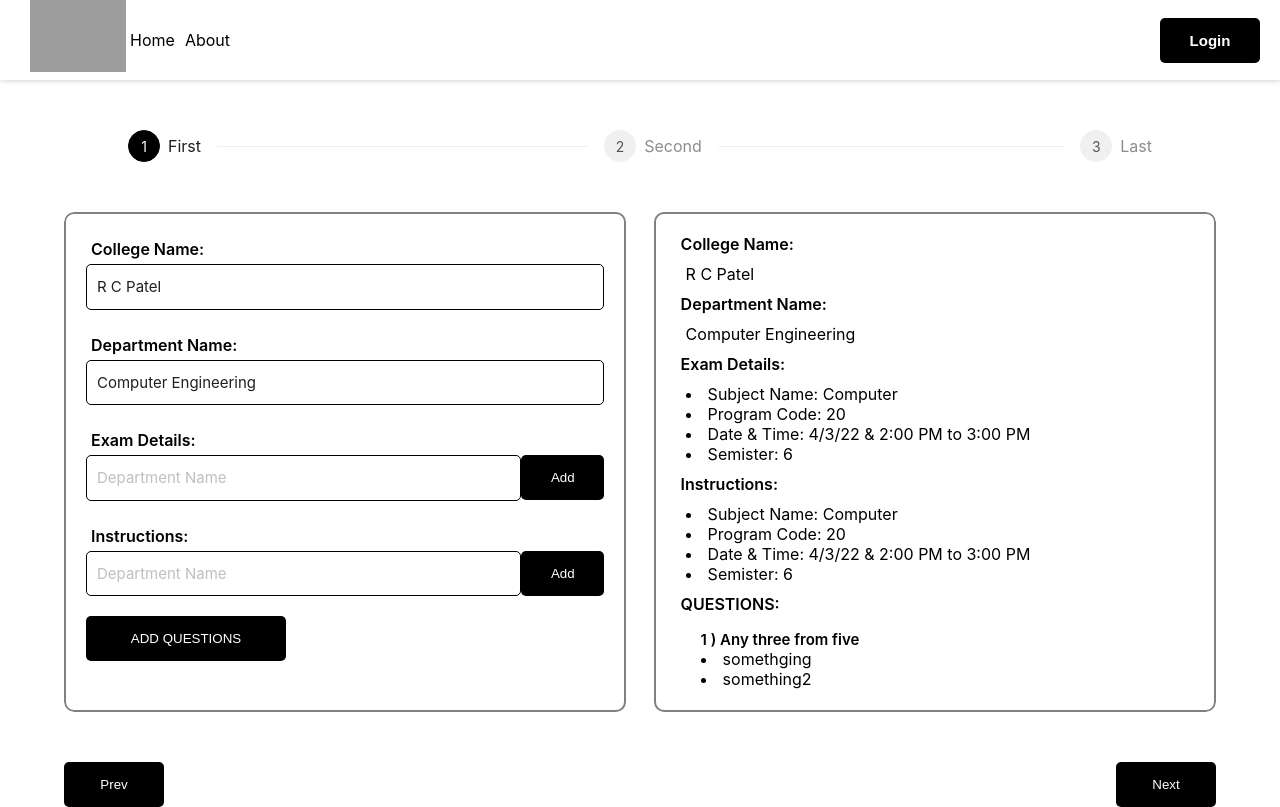
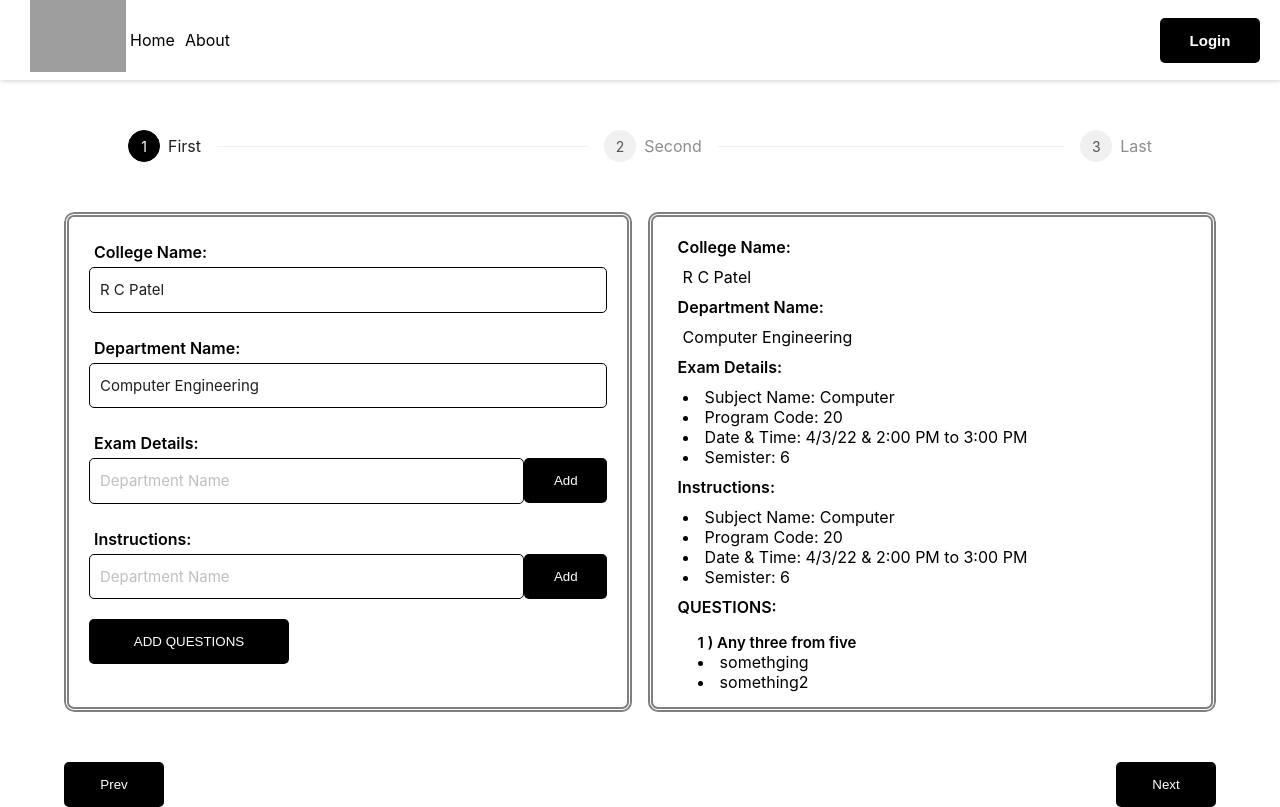
Before and after one commit to pujarianil4/question-paper-builder, a React (Create React App) app: page /build in a window 1280 px wide. Built offline with nearby package versions, Linux system fonts and the light colour scheme; grey boxes are pictures that could not be loaded.

Commit message:
css update

```diff
--- a/src/components/PaperInputs/index.css
+++ b/src/components/PaperInputs/index.css
@@ -14,25 +14,15 @@
 .paper_container > div {
     width: 45% !important;
     padding: 20px;
-    border: 2px solid gray;
+    border: 5px double gray;
     border-radius: 10px;
 }
 
-/* .paper_container::before{
-    content: "";
-    position: absolute;
-    top: -10px;
-    left: 10px;
-    width: 100%;
-    border: 2px solid gray;
-    border-radius: 10px;
-    min-height: 500px;
-    z-index: -1;
-} */
 
 .form_container{
+    position: relative;
     padding: 20px;
-    border: 2px solid gray;
+    border: 2px double gray;
     border-radius: 10px;
 }
 
```
